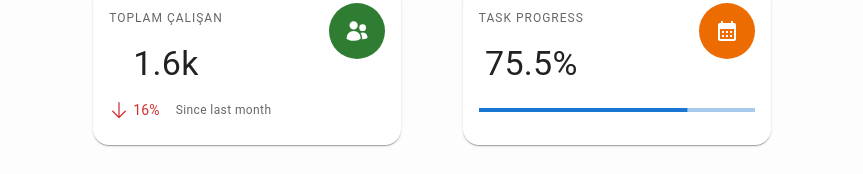
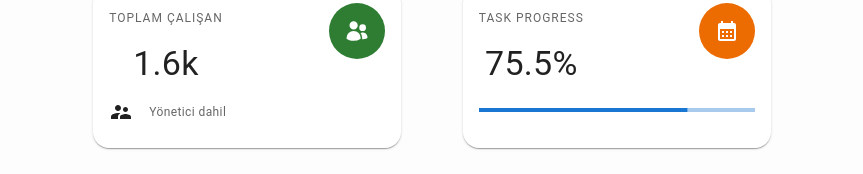
Before and after one commit to okanboke/employee-management-system-fe, a React (Create React App) app: page /home in a window 1280 px wide. Shown: the part 139-313 px from the top of the page, without its empty margins (208-1071 px from the left). Built offline with nearby package versions, Linux system fonts and the light colour scheme.

Commit message:
çalışanlar arayüzü tamamlandı

```diff
--- a/src/component/overview/overview-total-users.js
+++ b/src/component/overview/overview-total-users.js
@@ -3,12 +3,13 @@ import ArrowDownIcon from '@heroicons/react/24/solid/ArrowDownIcon';
 import ArrowUpIcon from '@heroicons/react/24/solid/ArrowUpIcon';
 import UsersIcon from '@heroicons/react/24/solid/UsersIcon';
 import { Avatar, Card, CardContent, Stack, SvgIcon, Typography } from '@mui/material';
+import SupervisorAccountIcon from '@mui/icons-material/SupervisorAccount';
+import Home from '../Home/Home';
 
 
 
 export const OverviewTotalCustomers = (props) => {
-    const { difference, positive = false, sx, value } = props;
-
+    const { difference, positive = false, sx, value, usersCount } = props;
     return (
       <Card sx={sx}>
         <CardContent>
@@ -53,24 +54,13 @@ export const OverviewTotalCustomers = (props) => {
                 direction="row"
                 spacing={0.5}
               >
-                <SvgIcon
-                  color={positive ? 'success' : 'error'}
-                  fontSize="small"
-                >
-                  {positive ? <ArrowUpIcon /> : <ArrowDownIcon />}
-                </SvgIcon>
-                <Typography
-                  color={positive ? 'success.main' : 'error.main'}
-                  variant="body2"
-                >
-                  {difference}%
-                </Typography>
+                 <SupervisorAccountIcon></SupervisorAccountIcon>
               </Stack>
               <Typography
                 color="text.secondary"
                 variant="caption"
               >
-                Since last month
+                Yönetici dahil
               </Typography>
             </Stack>
           )}
@@ -84,4 +74,4 @@ export const OverviewTotalCustomers = (props) => {
     positive: PropTypes.bool,
     value: PropTypes.string.isRequired,
     sx: PropTypes.object
-  };
+    };
```
